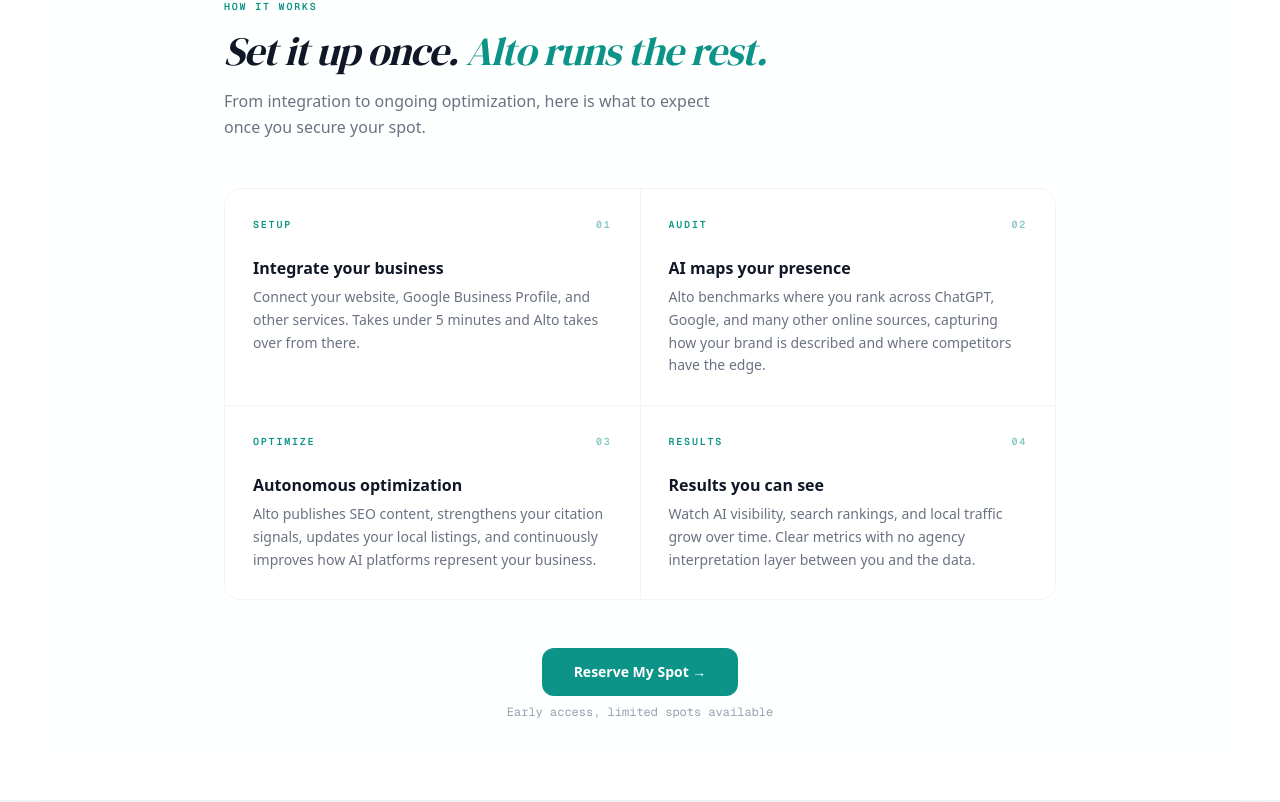
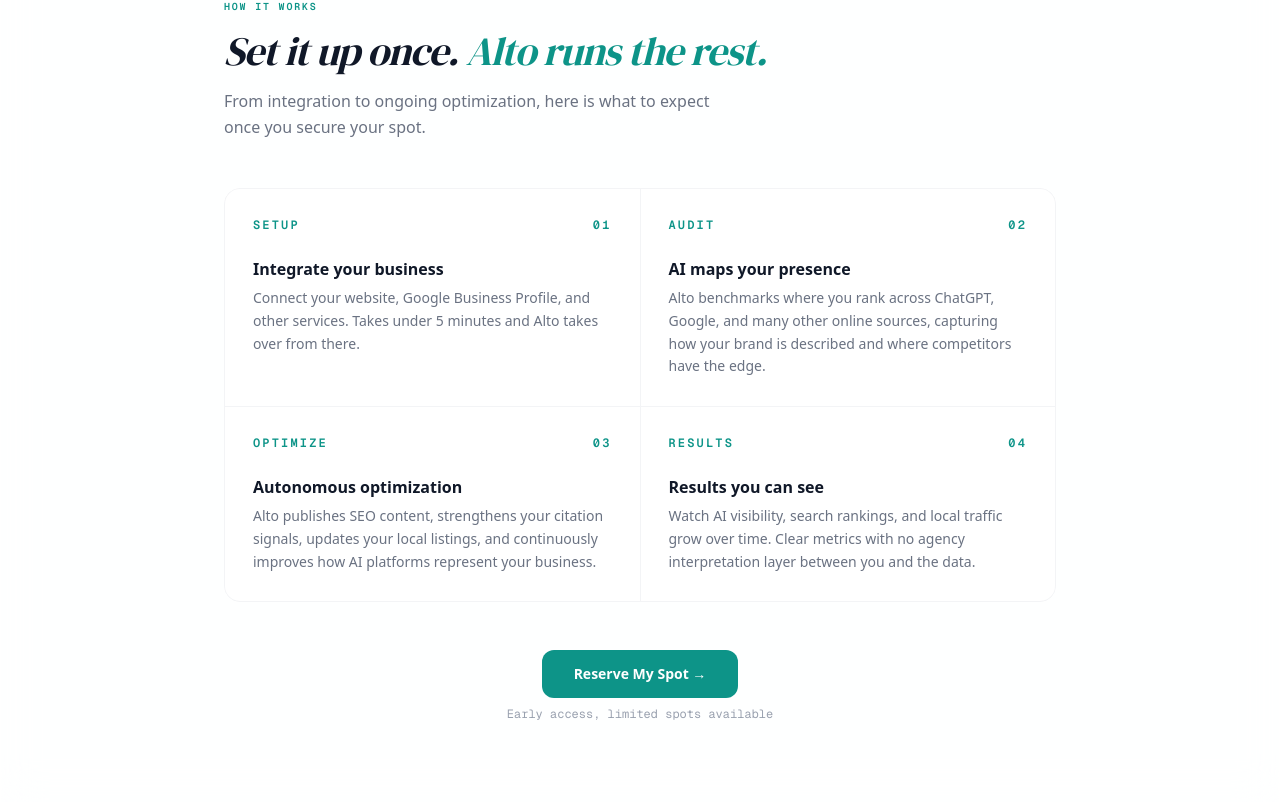
Before and after one commit to jbrijs/alto-waitlist, a Next.js app: page / in a window 1280 px wide. Shown: the part 794-1596 px from the top of the page. Built offline with nearby package versions, Linux system fonts and the light colour scheme.

Commit message:
style: step labels text-xs, numbers full teal opacity

```diff
--- a/src/app/page.tsx
+++ b/src/app/page.tsx
@@ -132,14 +132,14 @@
             <div className="bg-white p-7 flex flex-col gap-6">
               <div className="flex items-baseline justify-between">
                 <span
-                  className="text-[10px] font-semibold tracking-[0.18em] uppercase"
+                  className="text-xs font-semibold tracking-[0.18em] uppercase"
                   style={{ color: "#0d9488", fontFamily: "var(--font-geist-mono), monospace" }}
                 >
                   Setup
                 </span>
                 <span
-                  className="text-[10px] font-semibold tracking-[0.18em] tabular-nums"
-                  style={{ color: "rgba(13, 148, 136, 0.5)", fontFamily: "var(--font-geist-mono), monospace" }}
+                  className="text-xs font-semibold tracking-[0.18em] tabular-nums"
+                  style={{ color: "#0d9488", fontFamily: "var(--font-geist-mono), monospace" }}
                 >
                   01
                 </span>
@@ -156,14 +156,14 @@
             <div className="bg-white p-7 flex flex-col gap-6">
               <div className="flex items-baseline justify-between">
                 <span
-                  className="text-[10px] font-semibold tracking-[0.18em] uppercase"
+                  className="text-xs font-semibold tracking-[0.18em] uppercase"
                   style={{ color: "#0d9488", fontFamily: "var(--font-geist-mono), monospace" }}
                 >
                   Audit
                 </span>
                 <span
-                  className="text-[10px] font-semibold tracking-[0.18em] tabular-nums"
-                  style={{ color: "rgba(13, 148, 136, 0.5)", fontFamily: "var(--font-geist-mono), monospace" }}
+                  className="text-xs font-semibold tracking-[0.18em] tabular-nums"
+                  style={{ color: "#0d9488", fontFamily: "var(--font-geist-mono), monospace" }}
                 >
                   02
                 </span>
@@ -180,14 +180,14 @@
             <div className="bg-white p-7 flex flex-col gap-6">
               <div className="flex items-baseline justify-between">
                 <span
-                  className="text-[10px] font-semibold tracking-[0.18em] uppercase"
+                  className="text-xs font-semibold tracking-[0.18em] uppercase"
                   style={{ color: "#0d9488", fontFamily: "var(--font-geist-mono), monospace" }}
                 >
                   Optimize
                 </span>
                 <span
-                  className="text-[10px] font-semibold tracking-[0.18em] tabular-nums"
-                  style={{ color: "rgba(13, 148, 136, 0.5)", fontFamily: "var(--font-geist-mono), monospace" }}
+                  className="text-xs font-semibold tracking-[0.18em] tabular-nums"
+                  style={{ color: "#0d9488", fontFamily: "var(--font-geist-mono), monospace" }}
                 >
                   03
                 </span>
@@ -204,14 +204,14 @@
             <div className="bg-white p-7 flex flex-col gap-6">
               <div className="flex items-baseline justify-between">
                 <span
-                  className="text-[10px] font-semibold tracking-[0.18em] uppercase"
+                  className="text-xs font-semibold tracking-[0.18em] uppercase"
                   style={{ color: "#0d9488", fontFamily: "var(--font-geist-mono), monospace" }}
                 >
                   Results
                 </span>
                 <span
-                  className="text-[10px] font-semibold tracking-[0.18em] tabular-nums"
-                  style={{ color: "rgba(13, 148, 136, 0.5)", fontFamily: "var(--font-geist-mono), monospace" }}
+                  className="text-xs font-semibold tracking-[0.18em] tabular-nums"
+                  style={{ color: "#0d9488", fontFamily: "var(--font-geist-mono), monospace" }}
                 >
                   04
                 </span>
```
